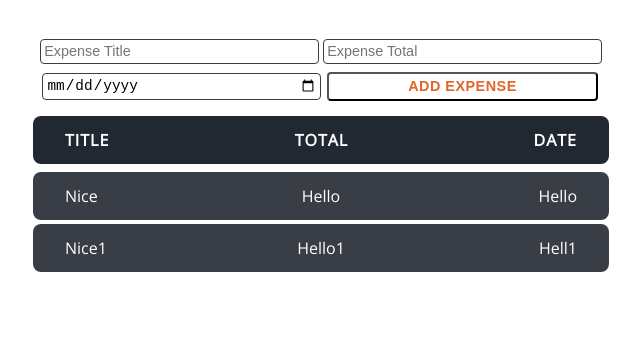
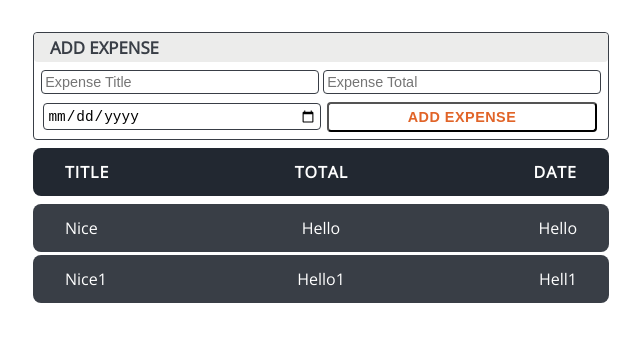
Before and after one commit to mankirats/Expense-Manager, a React (Create React App) app: page / in a window 1280 px wide. Shown: the top 342 px of the page, without its empty margins (319-959 px from the left). Built offline with nearby package versions, Linux system fonts and the light colour scheme.

Commit message:
Form width fixed

```diff
--- a/src/Forms/AddExpense.js
+++ b/src/Forms/AddExpense.js
@@ -30,6 +30,21 @@ const StyledForm = styled.form`
     align-items: center;
     flex-wrap: wrap;
 `;
+const FormContainer = styled.div`
+    /* padding: 0.2rem; */
+    border: 1px solid #393e46;
+    border-radius: 4px;
+`;
+
+const FormTitle = styled.div`
+    color: #393e46;
+    border-radius: 4px;
+
+    padding: 0.2rem 1rem;
+    background: #ececeb;
+    font-weight: 700;
+    font-size: 1.05rem;
+`;
 
 function AddExpense(props) {
     const [expenseItem, setExpenseItem] = useState({
@@ -46,7 +61,8 @@ function AddExpense(props) {
         props.onSubmitForm(expenseItem);
     };
     return (
-        <>
+        <FormContainer>
+            <FormTitle>ADD EXPENSE</FormTitle>
             <StyledForm onSubmit={submitForm}>
                 <InputField
                     type="text"
@@ -90,7 +106,7 @@ function AddExpense(props) {
                 />
                 <SubmitButton type="submit">ADD EXPENSE</SubmitButton>
             </StyledForm>
-        </>
+        </FormContainer>
     );
 }
 
```
